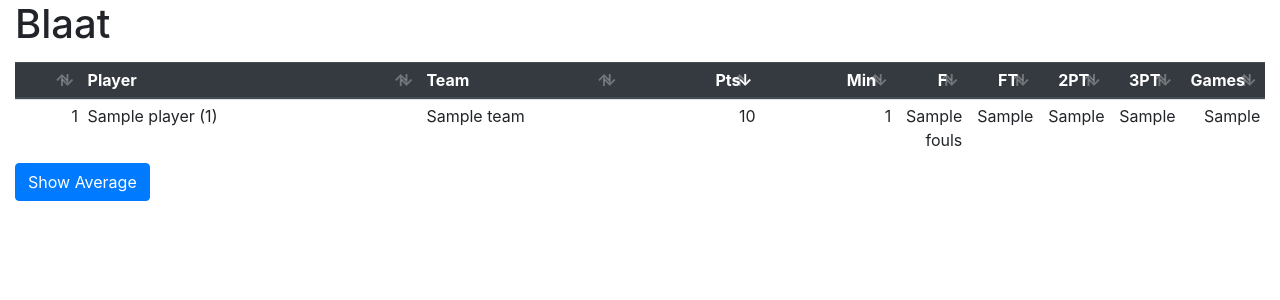
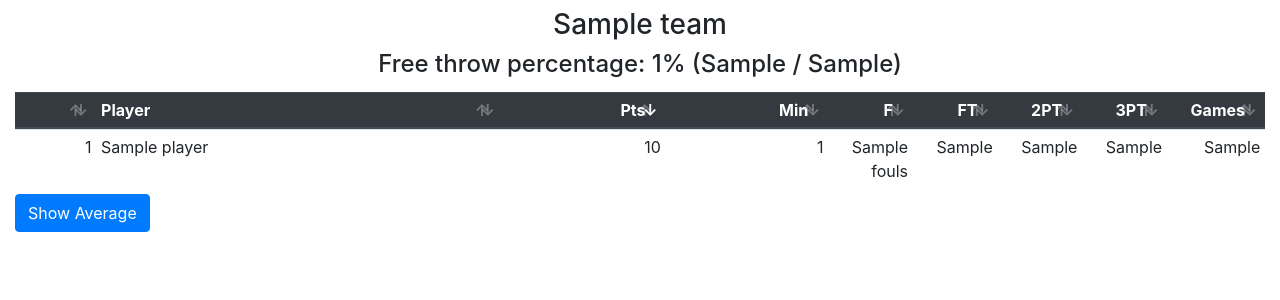
Before and after one commit to stijnh92/vbl-stats, a Flask app: template web/templates/team.html in a window 1280 px wide. Shown: the top 300 px of the page. Run offline with Flask 2, Linux system fonts and the light colour scheme; the template is opened without the code that fills it: most values are stand-ins (such as "Sample title", 1, 10 or a date in 2020); some libraries are stand-ins or nearby versions.

Commit message:
Update templtes

```diff
--- a/web/static/main.js
+++ b/web/static/main.js
@@ -1,10 +1,10 @@
 $(document).ready(function () {
     function initDataTable() {
-        var t = $('#team-table').DataTable({
+        var t = $('.team-table').DataTable({
             paging: false,
             searching: false,
             info: false,
-            order: [[3, "desc"]]
+            order: [[2, "desc"]]
         });
 
         t.on('order.dt', function () {
--- a/web/templates/poule.html
+++ b/web/templates/poule.html
@@ -18,5 +18,7 @@
     </tbody>
 </table>
 
+{% with show_team=true %}
 {% include "team_table.html" %}
+{% endwith %}
 {% endblock %}
--- a/web/templates/team.html
+++ b/web/templates/team.html
@@ -1,6 +1,19 @@
 {% extends "base.html" %}
 
 {% block content %}
-<h1>Blaat</h1>
+
+<div class="row mt-2 justify-content-center">
+    <div class="col-sm text-center">
+        <h3>
+            {{ team }}
+        </h3>
+        <h4>
+            Free throw percentage: {{team.ft_percentage()}}% ({{ team.ft_scored }} / {{ team.ft_attempts }})
+        </h4>
+    </div>
+</div>
+
+{% with show_team=false %}
 {% include "team_table.html" %}
+{% endwith %}
 {% endblock %}
--- a/web/templates/team_table.html
+++ b/web/templates/team_table.html
@@ -1,10 +1,12 @@
 <div id="overview">
-<table class="table table-sm" id="team-table">
+    <table class="table table-sm team-table">
         <thead class="thead-dark">
         <tr>
             <th width="5%"></th>
             <th width="25%">Player</th>
+            {% if show_team %}
                 <th width="15%">Team</th>
+            {% endif %}
             <th width="10%" class="text-right">Pts</th>
             <th width="10%" class="text-right">Min</th>
             <th width="5%" class="text-right">F</th>
@@ -20,11 +22,13 @@
             <td class="text-right">
             </td>
             <td>
-            {{ player.name }} ({{ player.number }})
+                {{ player }}
             </td>
+            {% if show_team %}
             <td>
                 {{ player.team.name }}
             </td>
+            {% endif %}
             <td class="text-right">
                 {% if show_average %}
                 {{ player.stats['score_avg'] }}
--- a/web/web.py
+++ b/web/web.py
@@ -73,6 +73,7 @@ def team(team_id, poule_id):
     template = 'team.html' if not table_only else 'team_table.html'
     return render_template(
         template,
+        team=team,
         players=team.players,
         totals=team_totals,
         show_average=format == 'average'
@@ -131,10 +132,9 @@ def get_team_details(team_id, poule_id):
                     'games_played': player_stats[playerId]['games_played'] + 1
                 })
 
-        team.ft_attempts = utils.get_free_throws_allowed(other_team, player_stats)
+        team.ft_attempts += utils.get_free_throws_allowed(other_team, player_stats)
 
         team_details = utils.summarize_results(team, player_stats)
-        team.ft_attempts += team.ft_attempts
 
     return team, team_details
 
```
Also changed, not shown: vbl/models/team.py (+7 -0 lines), web/templates/game.html (+5 -17 lines). Lines whose indentation alone changed are shown as unchanged.
